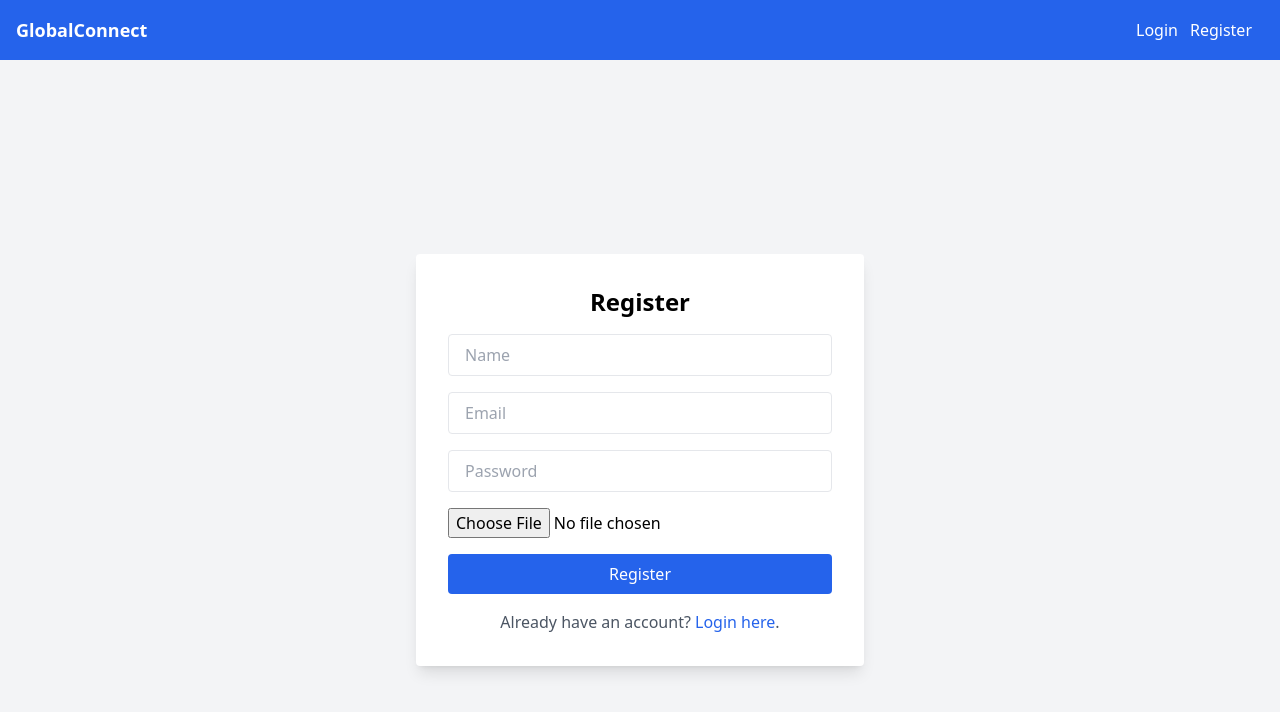
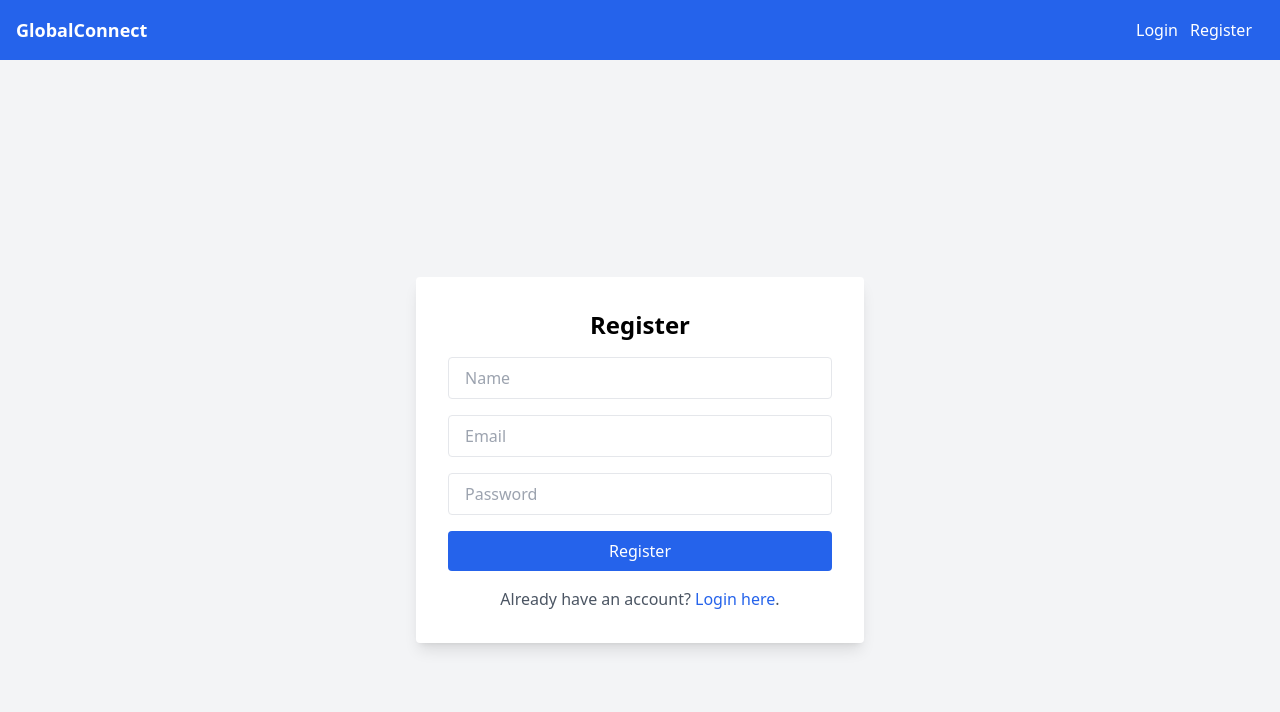
Before and after one commit to SA-Ahmed-W/GLOBAL_CONNECT_WEBAPP, a React (Vite) app: page /register in a window 1280 px wide. Shown: the top 712 px of the page. Built offline with nearby package versions, Linux system fonts and the light colour scheme; no server answers.

Commit message:
firebase storage from register removed, added random picsum profile image generator

```diff
--- a/src/pages/Register.jsx
+++ b/src/pages/Register.jsx
@@ -1,8 +1,6 @@
-// src/pages/Register.jsx
 import React, { useState } from "react";
-import { auth, storage, db } from "../config/firebase";
+import { auth, db } from "../config/firebase";
 import { createUserWithEmailAndPassword, updateProfile } from "firebase/auth";
-import { ref, uploadBytes, getDownloadURL } from "firebase/storage";
 import { setDoc, doc } from "firebase/firestore";
 import { Link, useNavigate } from "react-router-dom";
 import { toast } from "react-toastify";
@@ -11,7 +9,6 @@ const Register = () => {
   const [name, setName] = useState("");
   const [email, setEmail] = useState("");
   const [password, setPassword] = useState("");
-  const [profilePic, setProfilePic] = useState(null);
   const navigate = useNavigate();
 
   const handleRegister = async (e) => {
@@ -20,12 +17,8 @@ const Register = () => {
       const userCredential = await createUserWithEmailAndPassword(auth, email, password);
       const user = userCredential.user;
 
-      let profilePicUrl = "";
-      if (profilePic) {
-        const storageRef = ref(storage, `profilePics/${user.uid}`);
-        await uploadBytes(storageRef, profilePic);
-        profilePicUrl = await getDownloadURL(storageRef);
-      }
+      // Generate a random profile picture URL
+      const profilePicUrl = `https://picsum.photos/200`;
 
       await updateProfile(user, {
         displayName: name,
@@ -75,11 +68,6 @@ const Register = () => {
             onChange={(e) => setPassword(e.target.value)}
             required
           />
-          <input
-            type="file"
-            onChange={(e) => setProfilePic(e.target.files[0])}
-            className="w-full"
-          />
           <button type="submit" className="w-full bg-blue-600 text-white py-2 rounded">
             Register
           </button>
```
